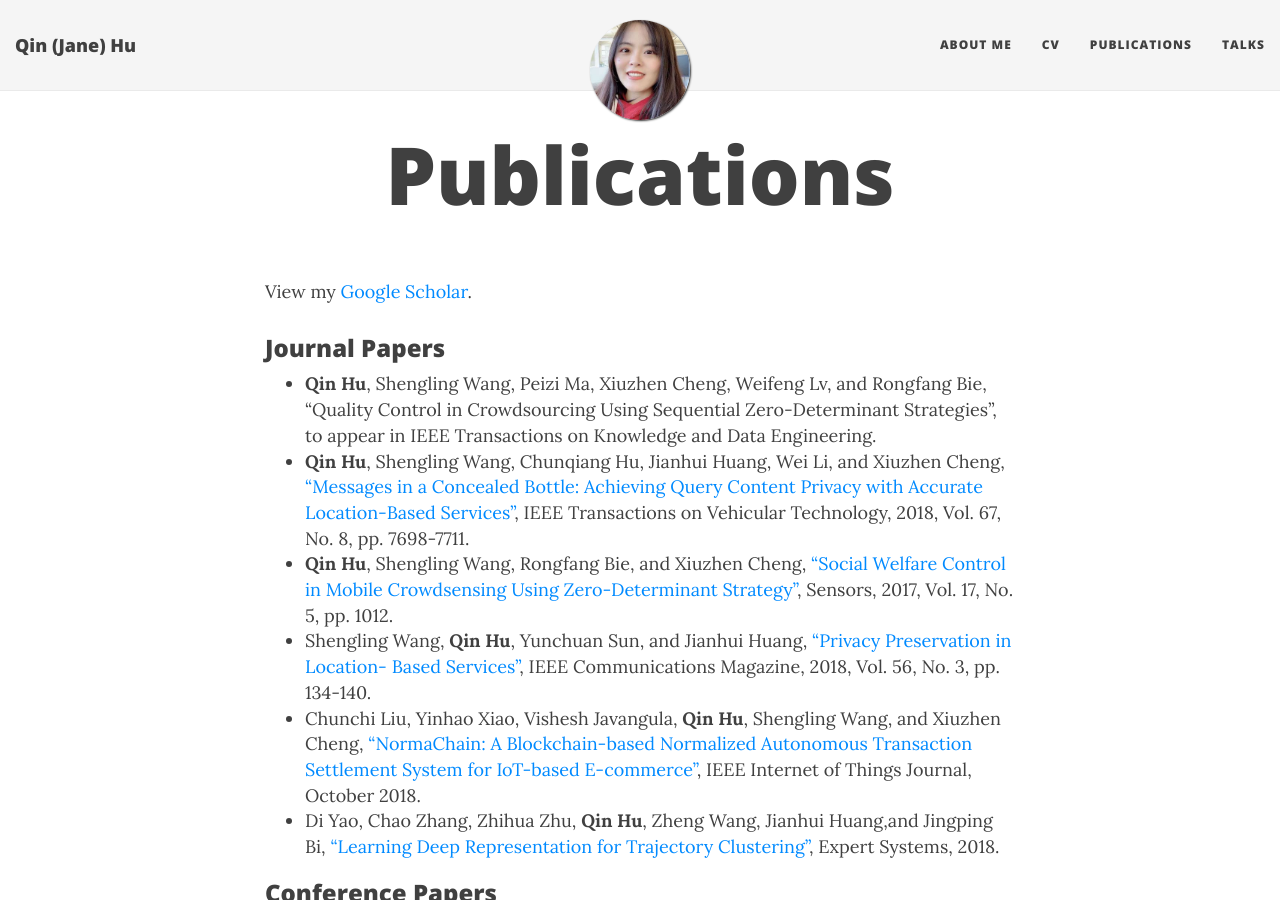
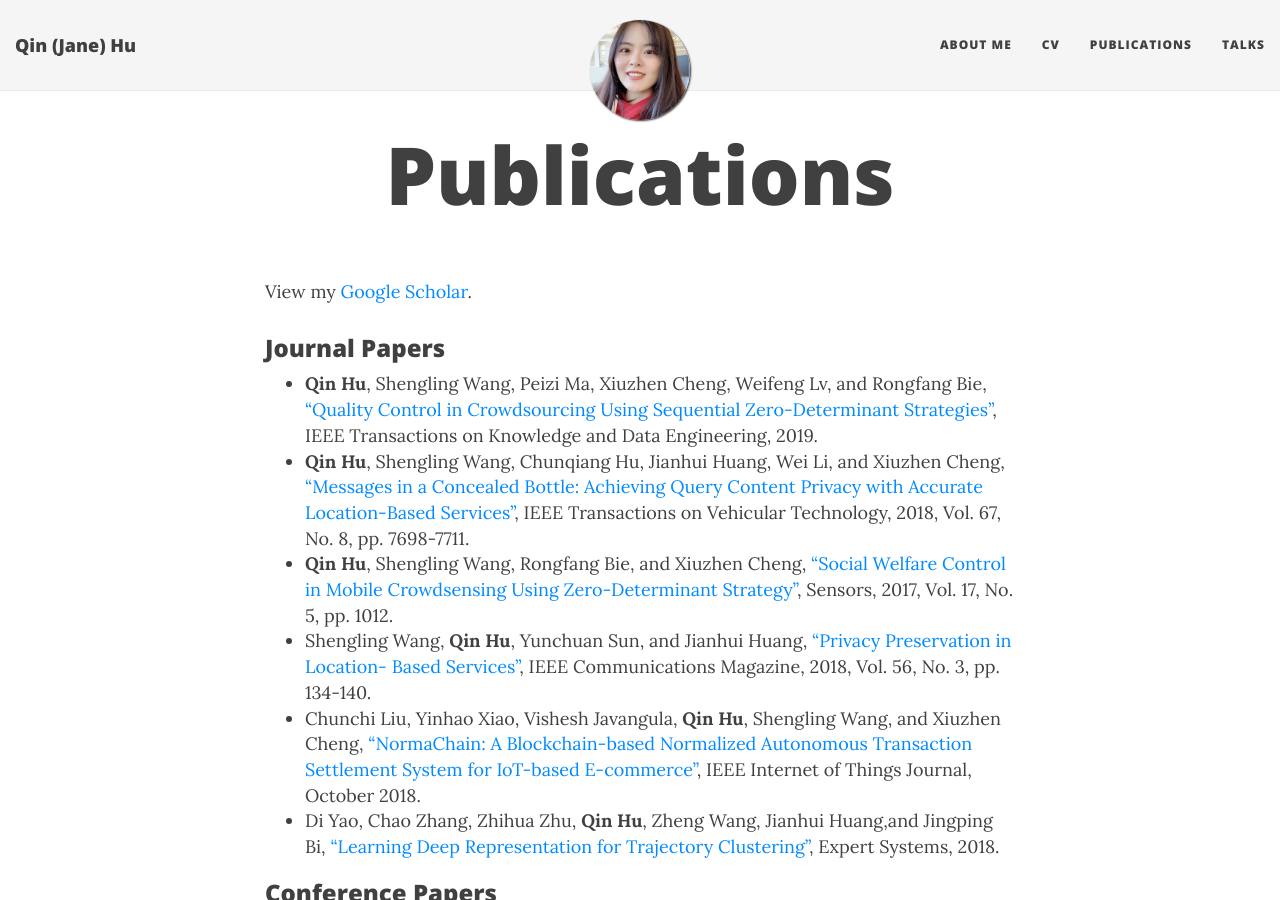
Before and after one commit to qinhu2010/qinhu2010.github.io, a Jekyll site: the page built from publications.md, in a window 1280 px wide and 900 px high. Built offline with Jekyll 4.4.1, drawn with Linux system fonts in a browser that asks for light colours; nearby versions of some CDN libraries.

Commit message:
Update publications.md

```diff
--- a/publications.md
+++ b/publications.md
@@ -7,7 +7,7 @@ View my [Google Scholar](https://scholar.google.com/citations?user=tzMBk3YAAAAJ&
 
 ### Journal Papers
 
-- **Qin Hu**, Shengling Wang, Peizi Ma, Xiuzhen Cheng, Weifeng Lv, and Rongfang Bie, “Quality Control in Crowdsourcing Using Sequential Zero-Determinant Strategies”, to appear in IEEE Transactions on Knowledge and Data Engineering.
+- **Qin Hu**, Shengling Wang, Peizi Ma, Xiuzhen Cheng, Weifeng Lv, and Rongfang Bie, [“Quality Control in Crowdsourcing Using Sequential Zero-Determinant Strategies”](https://ieeexplore.ieee.org/abstract/document/8632709), IEEE Transactions on Knowledge and Data Engineering, 2019.
 - **Qin Hu**, Shengling Wang, Chunqiang Hu, Jianhui Huang, Wei Li, and Xiuzhen Cheng, [“Messages in a Concealed Bottle: Achieving Query Content Privacy with Accurate Location-Based Services”](https://ieeexplore.ieee.org/abstract/document/8360466), IEEE Transactions on Vehicular Technology, 2018, Vol. 67, No. 8, pp. 7698-7711.
 - **Qin Hu**, Shengling Wang, Rongfang Bie, and Xiuzhen Cheng, [“Social Welfare Control in Mobile Crowdsensing Using Zero-Determinant Strategy”](https://www.mdpi.com/1424-8220/17/5/1012/htm), Sensors, 2017, Vol. 17, No. 5, pp. 1012.
 - Shengling Wang, **Qin Hu**, Yunchuan Sun, and Jianhui Huang, [“Privacy Preservation in Location- Based Services”](https://ieeexplore.ieee.org/abstract/document/8316781), IEEE Communications Magazine, 2018, Vol. 56, No. 3, pp. 134-140.
```
